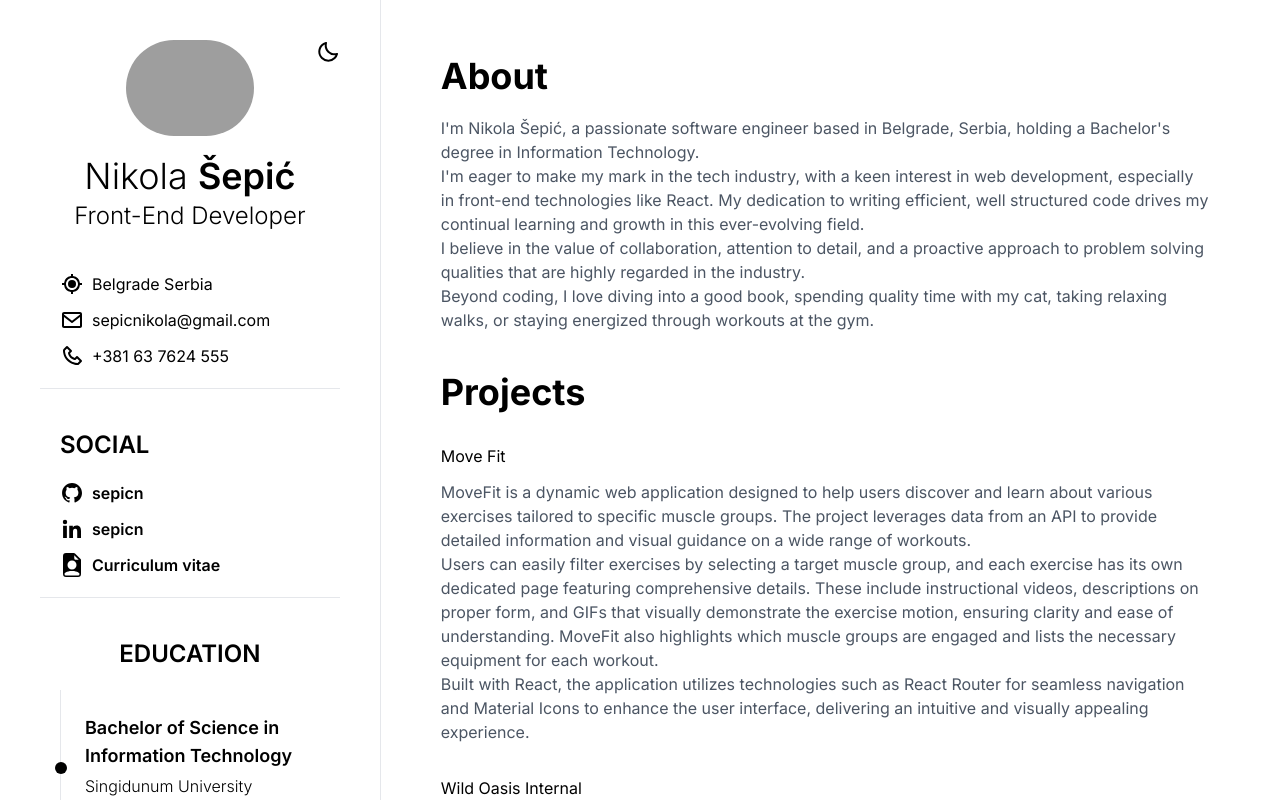
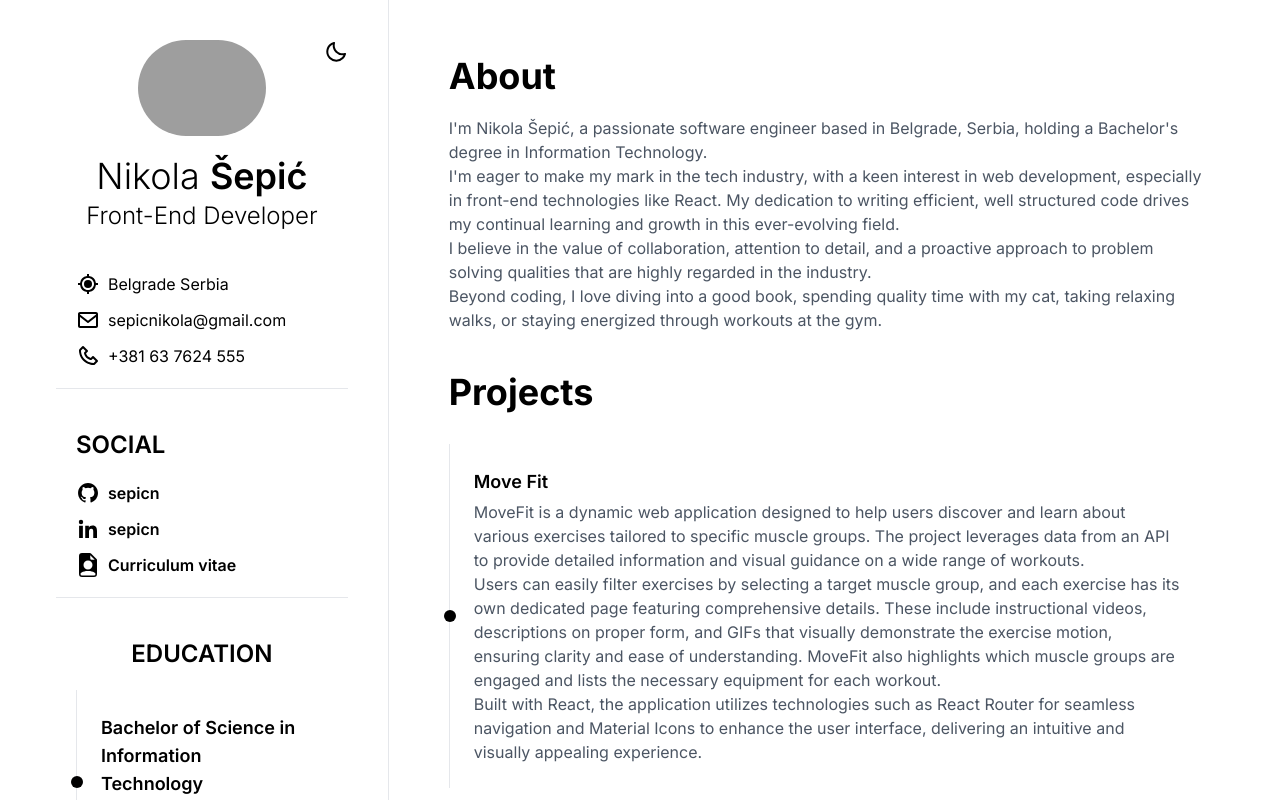
Before and after one commit to sepicn/portfolio, a React (Vite) app: page / in a window 1280 px wide. Built offline with nearby package versions, Linux system fonts and the light colour scheme; grey boxes are pictures that could not be loaded.

Commit message:
feat: implement centered layout and enhance hover interactions for improved UX

```diff
--- a/package.json
+++ b/package.json
@@ -9,9 +9,13 @@
     "preview": "vite preview"
   },
   "dependencies": {
+    "@eslint/config-array": "^0.19.1",
+    "@eslint/object-schema": "^2.1.5",
+    "glob": "^11.0.0",
     "react": "^18.3.1",
     "react-dom": "^18.3.1",
-    "react-icons": "^5.3.0"
+    "react-icons": "^5.3.0",
+    "rimraf": "^6.0.1"
   },
   "devDependencies": {
     "@types/react": "^18.3.3",
--- a/src/App.jsx
+++ b/src/App.jsx
@@ -11,16 +11,16 @@ function App() {
   }
 
   return (
-    <>
-      <div
-        className={`min-h-screen w-full flex flex-col sm:flex-row subpixel-antialiase ${
-          isDark ? "bg-black" : "bg-white"
-        }`}
-      >
+    <div
+      className={`${
+        isDark ? "bg-black" : "bg-white"
+      } w-full min-h-screen flex justify-center transition-colors duration-300`}
+    >
+      <div className="w-full max-w-7xl min-h-screen flex flex-col sm:flex-row subpixel-antialiased px-0 lg:px-4">
         <HeaderLeft isDark={isDark} toggleDarkMode={toggleDarkMode} />
         <Home />
       </div>
-    </>
+    </div>
   )
 }
 
--- a/src/components/Home.jsx
+++ b/src/components/Home.jsx
@@ -23,11 +23,14 @@ function Home() {
 
         <div className="max-w-3xl space-y-8">
           <h2 className="text-2xl font-bold md:text-4xl">Projects</h2>
-          <div className="max-w-3xl space-y-10 duration-300 hover:bg-zinc-200 dark:hover:bg-zinc-200 dark:hover:text-black rounded-sm">
-            <a href="https://move-fit.netlify.app/">
-              <div className="text-baseline space-y-3">
-                <h3>Move Fit</h3>
-                <p className="text-sm text-gray-600 dark:text-gray-200 md:text-base dark:hover:text-black">
+          <div className="max-w-3xl space-y-10">
+            <a
+              href="https://move-fit.netlify.app/"
+              className="block project-card"
+            >
+              <div className="relative flex flex-col gap-1 border-l p-6 project-dot before:absolute before:left-[-6px] before:top-[50%] before:h-3 before:w-3 before:-translate-y-1/2 before:rounded-full before:bg-black dark:before:bg-white before:transform">
+                <h3 className="font-semibold md:text-lg">Move Fit</h3>
+                <p className="text-sm text-gray-600 dark:text-gray-200 md:text-base">
                   MoveFit is a dynamic web application designed to help users
                   discover and learn about various exercises tailored to
                   specific muscle groups. The project leverages data from an API
@@ -49,11 +52,16 @@ function Home() {
               </div>
             </a>
           </div>
-          <div className="max-w-3xl space-y-8 duration-300 hover:bg-zinc-200 dark:hover:bg-zinc-200 dark:hover:text-black rounded-sm">
-            <a href="https://react-the-wild-oasis-site.netlify.app/">
-              <div className="text-baseline space-y-3">
-                <h3>Wild Oasis Internal</h3>
-                <p className="text-sm text-gray-600 dark:text-gray-200 md:text-base dark:hover:text-black">
+          <div className="max-w-3xl space-y-8">
+            <a
+              href="https://react-the-wild-oasis-site.netlify.app/"
+              className="block project-card"
+            >
+              <div className="relative flex flex-col gap-1 border-l p-6 project-dot before:absolute before:left-[-6px] before:top-[50%] before:h-3 before:w-3 before:-translate-y-1/2 before:rounded-full before:bg-black dark:before:bg-white before:transform">
+                <h3 className="font-semibold md:text-lg">
+                  Wild Oasis Internal
+                </h3>
+                <p className="text-sm text-gray-600 dark:text-gray-200 md:text-base">
                   Wild Oasis is a comprehensive web application built for
                   employees of a company that manages rental properties, such as
                   vacation cabins or houses. The platform provides a robust
@@ -78,11 +86,16 @@ function Home() {
             </a>
           </div>
 
-          <div className="max-w-3xl space-y-8 duration-300 hover:bg-zinc-200 dark:hover:bg-zinc-200 dark:hover:text-black rounded-sm">
-            <a href="https://wild-oasis-website-flax.vercel.app/">
-              <div className="text-baseline space-y-3">
-                <h3>Wild Oasis External</h3>
-                <p className="text-sm text-gray-600 dark:text-gray-200 md:text-base dark:hover:text-black">
+          <div className="max-w-3xl space-y-8">
+            <a
+              href="https://wild-oasis-website-flax.vercel.app/"
+              className="block project-card"
+            >
+              <div className="relative flex flex-col gap-1 border-l p-6 project-dot before:absolute before:left-[-6px] before:top-[50%] before:h-3 before:w-3 before:-translate-y-1/2 before:rounded-full before:bg-black dark:before:bg-white before:transform">
+                <h3 className="font-semibold md:text-lg">
+                  Wild Oasis External
+                </h3>
+                <p className="text-sm text-gray-600 dark:text-gray-200 md:text-base">
                   Wild Oasis External is a user-centric web application
                   developed with Next.js, featuring React Server Components,
                   styled with Tailwind CSS, and secured with NextAuth for
@@ -110,11 +123,14 @@ function Home() {
             </a>
           </div>
 
-          <div className="max-w-3xl space-y-8 duration-300 hover:bg-zinc-200 dark:hover:bg-zinc-200 dark:hover:text-black rounded-sm">
-            <a href="https://tictactoereact-app.netlify.app/">
-              <div className="text-baseline space-y-3">
-                <h3>TicTacToe Game</h3>
-                <p className="text-sm text-gray-600 dark:text-gray-200 md:text-base dark:hover:text-black">
+          <div className="max-w-3xl space-y-8">
+            <a
+              href="https://tictactoereact-app.netlify.app/"
+              className="block project-card"
+            >
+              <div className="relative flex flex-col gap-1 border-l p-6 project-dot before:absolute before:left-[-6px] before:top-[50%] before:h-3 before:w-3 before:-translate-y-1/2 before:rounded-full before:bg-black dark:before:bg-white before:transform">
+                <h3 className="font-semibold md:text-lg">TicTacToe Game</h3>
+                <p className="text-sm text-gray-600 dark:text-gray-200 md:text-base">
                   TicTacToe is a classic and engaging game built with React,
                   offering a smooth and responsive user experience. The
                   application features an intuitive interface, allowing two
@@ -137,8 +153,11 @@ function Home() {
 
           <div className="flex flex-col lg:flex-row lg:gap-20">
             <ul>
-              <a href="https://www.udemy.com/certificate/UC-e1cfe864-8575-428c-811e-7f8016015130/">
-                <li className="relative flex flex-col gap-1 border-l p-6 before:absolute before:left-[-6px] before:top-1/2 before:h-3 before:w-3 before:-translate-y-1/2 before:rounded-full before:bg-black dark:before:bg-white before:transform duration-300 hover:bg-zinc-200 dark:hover:bg-zinc-200 dark:hover:text-black">
+              <a
+                href="https://www.udemy.com/certificate/UC-e1cfe864-8575-428c-811e-7f8016015130/"
+                className="block certificate-card"
+              >
+                <li className="relative flex flex-col gap-1 border-l p-6 certificate-dot before:absolute before:left-[-6px] before:top-1/2 before:h-3 before:w-3 before:-translate-y-1/2 before:rounded-full before:bg-black dark:before:bg-white before:transform">
                   <span className="font-semibold md:text-lg">
                     JavaScript Certificate
                   </span>
@@ -146,8 +165,11 @@ function Home() {
                   <span className="text-sm to-gray-400">2023</span>
                 </li>
               </a>
-              <a href="https://www.udemy.com/certificate/UC-dd4630f5-8d19-45d1-aea7-c53aac5a9dd9/">
-                <li className="relative flex flex-col gap-1 border-l p-6 before:absolute before:left-[-6px] before:top-1/2 before:h-3 before:w-3 before:-translate-y-1/2 before:rounded-full before:bg-black dark:before:bg-white before:transform duration-300 hover:bg-zinc-200 dark:hover:bg-zinc-200 dark:hover:text-black">
+              <a
+                href="https://www.udemy.com/certificate/UC-dd4630f5-8d19-45d1-aea7-c53aac5a9dd9/"
+                className="block certificate-card"
+              >
+                <li className="relative flex flex-col gap-1 border-l p-6 certificate-dot before:absolute before:left-[-6px] before:top-1/2 before:h-3 before:w-3 before:-translate-y-1/2 before:rounded-full before:bg-black dark:before:bg-white before:transform">
                   <span className="font-semibold md:text-lg">
                     HTML & CSS Ceritificate
                   </span>
@@ -155,8 +177,11 @@ function Home() {
                   <span className="text-sm to-gray-400">2023</span>
                 </li>
               </a>
-              <a href="https://www.udemy.com/certificate/UC-3ca34e42-31e6-4d29-8154-88f64ff55dab/">
-                <li className="relative flex flex-col gap-1 border-l p-6 before:absolute before:left-[-6px] before:top-1/2 before:h-3 before:w-3 before:-translate-y-1/2 before:rounded-full before:bg-black dark:before:bg-white before:transform duration-300 hover:bg-zinc-200 dark:hover:bg-zinc-200 dark:hover:text-black">
+              <a
+                href="https://www.udemy.com/certificate/UC-3ca34e42-31e6-4d29-8154-88f64ff55dab/"
+                className="block certificate-card"
+              >
+                <li className="relative flex flex-col gap-1 border-l p-6 certificate-dot before:absolute before:left-[-6px] before:top-1/2 before:h-3 before:w-3 before:-translate-y-1/2 before:rounded-full before:bg-black dark:before:bg-white before:transform">
                   <span className="font-semibold md:text-lg">
                     React Ceritificate
                   </span>
@@ -168,12 +193,9 @@ function Home() {
             <ul>
               <a
                 href="https://www.freecodecamp.org/certification/sepicnikola/responsive-web-design"
-                className="hover:bg-slate-400"
+                className="block certificate-card"
               >
-                <li
-                  className="relative flex flex-col gap-1 border-l p-6 before:absolute before:left-[-6px] before:top-1/2 before:h-3 before:w-3 before:-translate-y-1/2 before:rounded-full before:bg-black dark:before:bg-white before:transform
-                duration-300 hover:bg-zinc-200 dark:hover:bg-zinc-200 dark:hover:text-black"
-                >
+                <li className="relative flex flex-col gap-1 border-l p-6 certificate-dot before:absolute before:left-[-6px] before:top-1/2 before:h-3 before:w-3 before:-translate-y-1/2 before:rounded-full before:bg-black dark:before:bg-white before:transform">
                   <span className="font-semibold md:text-lg">
                     Responsive Web Design
                   </span>
@@ -183,12 +205,9 @@ function Home() {
               </a>
               <a
                 href="https://www.freecodecamp.org/certification/sepicnikola/javascript-algorithms-and-data-structures"
-                className="hover:bg-slate-400"
+                className="block certificate-card"
               >
-                <li
-                  className="relative flex flex-col gap-1 border-l p-6 before:absolute before:left-[-6px] before:top-1/2 before:h-3 before:w-3 before:-translate-y-1/2 before:rounded-full before:bg-black dark:before:bg-white before:transform
-                duration-300 hover:bg-zinc-200 dark:hover:bg-zinc-200 dark:hover:text-black"
-                >
+                <li className="relative flex flex-col gap-1 border-l p-6 certificate-dot before:absolute before:left-[-6px] before:top-1/2 before:h-3 before:w-3 before:-translate-y-1/2 before:rounded-full before:bg-black dark:before:bg-white before:transform">
                   <span className="font-semibold md:text-lg">
                     JavaScript Algorithms and Data Structures
                   </span>
--- a/src/index.css
+++ b/src/index.css
@@ -2,9 +2,61 @@
 @tailwind components;
 @tailwind utilities;
 
+@layer components {
+  .fill-hover {
+    @apply relative overflow-hidden;
+  }
+
+  .fill-hover::before {
+    content: "";
+    @apply absolute inset-0 w-0 bg-zinc-200 transition-all duration-300 ease-out;
+  }
+
+  .fill-hover:hover::before {
+    @apply w-full;
+  }
+
+  .dark .fill-hover::before {
+    @apply bg-zinc-800;
+  }
+
+  .fill-hover > * {
+    @apply relative z-10;
+  }
+
+  .dark .fill-hover:hover * {
+    @apply text-white;
+  }
+
+  .project-dot::before {
+    @apply transition-all duration-300 ease-out scale-100;
+  }
+
+  .project-card:hover .project-dot::before {
+    @apply bg-blue-500 scale-[2];
+  }
+
+  .dark .project-card:hover .project-dot::before {
+    @apply bg-blue-400;
+  }
+
+  .certificate-dot::before {
+    @apply transition-all duration-300 ease-out scale-100;
+  }
+
+  .certificate-card:hover .certificate-dot::before {
+    @apply bg-blue-500 scale-[2];
+  }
+
+  .dark .certificate-card:hover .certificate-dot::before {
+    @apply bg-blue-400;
+  }
+}
+
 * {
   font-family: "Inter";
 }
+
 @layer utilities {
   /* Hide scrollbar for Chrome, Safari and Opera */
   .no-scrollbar::-webkit-scrollbar {
```
Also changed, not shown: src/components/HeaderLeft.jsx (+8 -8 lines), 1 other file (tests, documents, lock files or other folders).
